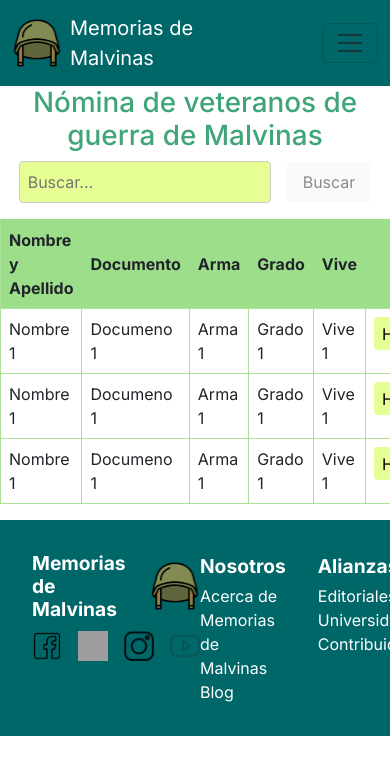
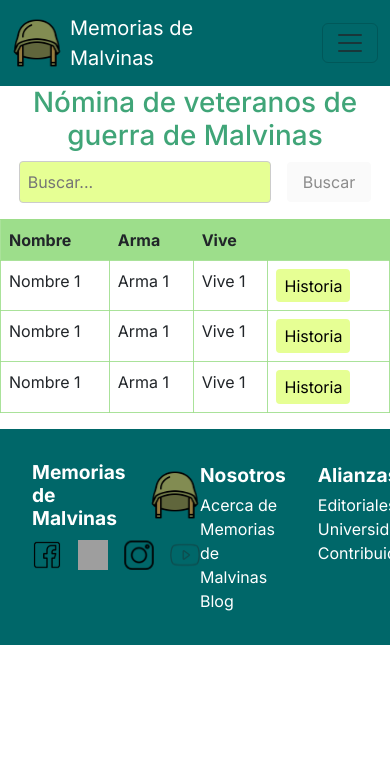
Before and after one commit to Lucho-Castagno/deu-malvinas, a Next.js app: page /veteranos in a window 390 px wide. Shown: the top 774 px of the page. Built offline with nearby package versions, Linux system fonts and the light colour scheme; grey boxes are pictures that could not be loaded.

Commit message:
tabla de veteranos

```diff
--- a/src/app/veteranos/page.js
+++ b/src/app/veteranos/page.js
@@ -2,24 +2,27 @@ import styles from "./ver.modules.css";
 
 export default function VeteranosPage() {
     return (
-      <main className="main">
+      <main role="main" className="main">
       <section>
         <div className="titulo">
           <h1>Nómina de veteranos de guerra de Malvinas</h1>
+
           <div className="search-bar">
-            <input type="text" placeholder="Buscar..." />
-            <button>Buscar</button>
+            <label htmlFor="search-input" className="visually-hidden">Buscar veterano</label>
+            <input id="search-input" type="text" placeholder="Buscar..." aria-label="Buscar veterano" />
+            <button aria-label="Buscar">Buscar</button>
           </div>
+
         </div>
       </section>
-      <section className="tabla">
+      <section className=" table-responsive-sm tabla">
       <table className="data-table">
         <thead>
           <tr>
-            <th>Nombre y Apellido</th>
-            <th>Documento</th>
+            <th>Nombre</th>
+            <th className="d-none d-sm-table-cell">Documento</th>
             <th>Arma</th>
-            <th>Grado</th>
+            <th className="d-none d-sm-table-cell">Grado</th>
             <th>Vive</th>
             <th></th>
           </tr>
@@ -27,32 +30,32 @@ export default function VeteranosPage() {
         <tbody>
           <tr>
             <td>Nombre 1</td>
-            <td>Documeno 1</td>
+            <td className="d-none d-sm-table-cell">Documeno 1</td>
             <td>Arma 1</td>
-            <td>Grado 1</td>
+            <td className="d-none d-sm-table-cell">Grado 1</td>
             <td>Vive 1</td>
             <td>
-              <button>Historia</button>
+            <button aria-label="Ver historia de Nombre 1">Historia</button>
             </td>
           </tr>
           <tr>
             <td>Nombre 1</td>
-            <td>Documeno 1</td>
+            <td className="d-none d-sm-table-cell">Documeno 1</td>
             <td>Arma 1</td>
-            <td>Grado 1</td>
+            <td className="d-none d-sm-table-cell">Grado 1</td>
             <td>Vive 1</td>
             <td>
-              <button>Historia</button>
+            <button aria-label="Ver historia de Nombre 1">Historia</button>
             </td>
           </tr>
           <tr>
             <td>Nombre 1</td>
-            <td>Documeno 1</td>
+            <td className="d-none d-sm-table-cell">Documeno 1</td>
             <td>Arma 1</td>
-            <td>Grado 1</td>
+            <td className="d-none d-sm-table-cell">Grado 1</td>
             <td>Vive 1</td>
             <td>
-              <button>Historia</button>
+            <button aria-label="Ver historia de Nombre 1">Historia</button>
             </td>
           </tr>
         </tbody>
```
Also changed, not shown: public/logo.png (deleted).
